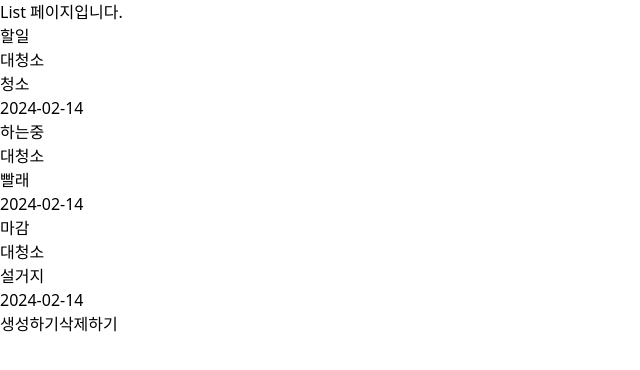
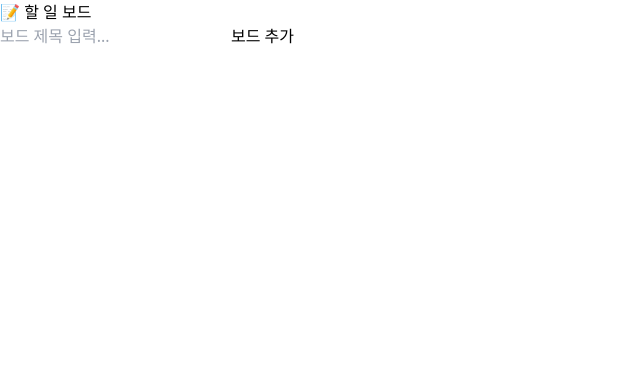
Before and after one commit to kyoungholee/LKH_ToDoPage, a Next.js app: page / in a window 1280 px wide. Shown: the top 370 px of the page, without its empty margins (0-640 px from the left). Built offline with nearby package versions, Linux system fonts and the light colour scheme.

Commit message:
feat : board 생성, 수정, 삭제 기능구현

```diff
--- a/src/app/view/todoList.tsx
+++ b/src/app/view/todoList.tsx
@@ -1,75 +1,164 @@
 'use client';
 
+import { useState, useEffect } from 'react';
 import Button from '../components/button/button';
 
+interface Todo {
+  id: number;
+  title: string;
+  des: string;
+  date: string;
+}
+
+interface Board {
+  id: number;
+  title: string;
+  todoList: Todo[];
+}
+
+// 개별 보드 컴포넌트
+const Board = ({
+  board,
+  onDelete,
+  onUpdate,
+}: {
+  board: Board;
+  onDelete: (id: number) => void;
+  onUpdate: (id: number, newTitle: string) => void;
+}) => {
+  const [isEditing, setIsEditing] = useState(false);
+  const [newTitle, setNewTitle] = useState(board.title);
+
+  const handleSave = () => {
+    onUpdate(board.id, newTitle);
+    setIsEditing(false);
+  };
+  return (
+    <div className="border rounded-lg p-4 bg-white shadow-md w-1/3">
+      <div className="flex justify-between items-center">
+        {isEditing ? (
+          <input
+            type="text"
+            value={newTitle}
+            onChange={(e) => setNewTitle(e.target.value)}
+            className="text-lg font-bold p-2 border rounded-md"
+          />
+        ) : (
+          <h2 className="text-lg font-bold">{board.title}</h2>
+        )}
+
+        <div className="flex gap-2">
+          <button
+            onClick={() => {
+              if (isEditing) {
+                handleSave();
+              } else {
+                setIsEditing(true);
+              }
+            }}
+            className="text-base bg-blue-400 text-white px-2 py-1 rounded-md"
+          >
+            {isEditing ? '완료' : '수정'}
+          </button>
+          <button
+            onClick={() => onDelete(board.id)}
+            className="text-base bg-red-500 text-white px-2 py-1 rounded-md"
+          >
+            삭제
+          </button>
+        </div>
+      </div>
+      <ul className="mt-2">
+        {board.todoList.map((todo) => (
+          <li key={todo.id} className="p-2 border-b">
+            <p className="font-semibold">{todo.title}</p>
+            <p className="text-sm text-gray-600">{todo.des}</p>
+            <p className="text-xs text-gray-500">{todo.date}</p>
+          </li>
+        ))}
+      </ul>
+    </div>
+  );
+};
+
 export default function TodoList() {
-  const boardList = [
-    {
-      id: 1,
-      title: '할일',
-      todoList: [
-        {
-          id: 1,
-          title: '대청소',
-          des: '청소',
-          date: '2024-02-14',
-        },
-      ],
-    },
-    {
-      id: 2,
-      title: '하는중',
-      todoList: [
-        {
-          id: 1,
-          title: '대청소',
-          des: '빨래',
-          date: '2024-02-14',
-        },
-      ],
-    },
-    {
-      id: 3,
-      title: '마감',
-      todoList: [
-        {
-          id: 1,
-          title: '대청소',
-          des: '설거지',
-          date: '2024-02-14',
-        },
-      ],
-    },
-  ];
+  const [boardList, setBoardList] = useState<Board[]>([]);
+  const [boardTitle, setBoardTitle] = useState('');
 
-  const createBoard = () => {
-    alert('생성합니다.!!!');
+  // 로컬스토리지에서 보드 불러오기
+  useEffect(() => {
+    const storedBoards = localStorage.getItem('boards');
+    if (storedBoards) {
+      setBoardList(JSON.parse(storedBoards));
+    }
+  }, []);
+
+  // 로컬스토리지에 보드 저장하기
+  const saveToLocalStorage = (boards: Board[]) => {
+    localStorage.setItem('boards', JSON.stringify(boards));
   };
-  const deleteBoard = () => {
-    alert('삭제합니다.');
+
+  // 보드 추가
+  const addBoard = () => {
+    if (!boardTitle.trim()) {
+      alert('보드 제목을 입력해주세요!');
+      return;
+    }
+
+    const newBoard: Board = {
+      id: Date.now(),
+      title: boardTitle,
+      todoList: [],
+    };
+
+    const updatedBoards = [...boardList, newBoard];
+    setBoardList(updatedBoards);
+    saveToLocalStorage(updatedBoards);
+    setBoardTitle(''); // 입력창 초기화
+  };
+
+  // 보드 삭제
+  const removeBoard = (id: number) => {
+    const updatedBoards = boardList.filter((board) => board.id !== id);
+    setBoardList(updatedBoards);
+    saveToLocalStorage(updatedBoards);
+  };
+
+  const updateBoardTitle = (id: number, newTitle: string) => {
+    const updatedBoards = boardList.map((board) =>
+      board.id === id ? { ...board, title: newTitle } : board
+    );
+    setBoardList(updatedBoards);
+    saveToLocalStorage(updatedBoards);
   };
 
   return (
-    <>
-      <h1 className="text-center">List 페이지입니다.</h1>
-      <ul className="flex bg-sky-400 justify-around">
-        {boardList.map((item) => (
-          <li key={item.id}>
-            <h2>{item.title}</h2>
-            <ul className="mt-2">
-              {item.todoList.map((todo) => (
-                <li key={todo.id} className="p-2 border-b">
-                  <p className="font-semibold">{todo.title}</p>
-                  <p className="text-sm text-gray-600">{todo.des}</p>
-                  <p className="text-xs text-gray-500">{todo.date}</p>
-                </li>
-              ))}
-            </ul>
-          </li>
+    <div className="p-5">
+      <h1 className="text-center text-2xl font-bold">📝 할 일 보드</h1>
+
+      {/* 보드 추가 폼 */}
+      <div className="flex gap-2 my-4 justify-center">
+        <input
+          type="text"
+          value={boardTitle}
+          onChange={(e) => setBoardTitle(e.target.value)}
+          placeholder="보드 제목 입력..."
+          className="border p-2 rounded-md"
+        />
+        <Button name="보드 추가" onClick={addBoard} />
+      </div>
+
+      {/* 보드 리스트 */}
+      <div className="flex gap-4 justify-center my-5">
+        {boardList.map((board) => (
+          <Board
+            key={board.id}
+            board={board}
+            onDelete={removeBoard}
+            onUpdate={updateBoardTitle}
+          />
         ))}
-      </ul>
-      <Button name="생성하기" onClick={createBoard} />
-      <Button name="삭제하기" onClick={deleteBoard} />
-    </>
+      </div>
+    </div>
   );
 }
```
Also changed, not shown: src/app/view/todoDetail.tsx (deleted, +0 -7 lines).
